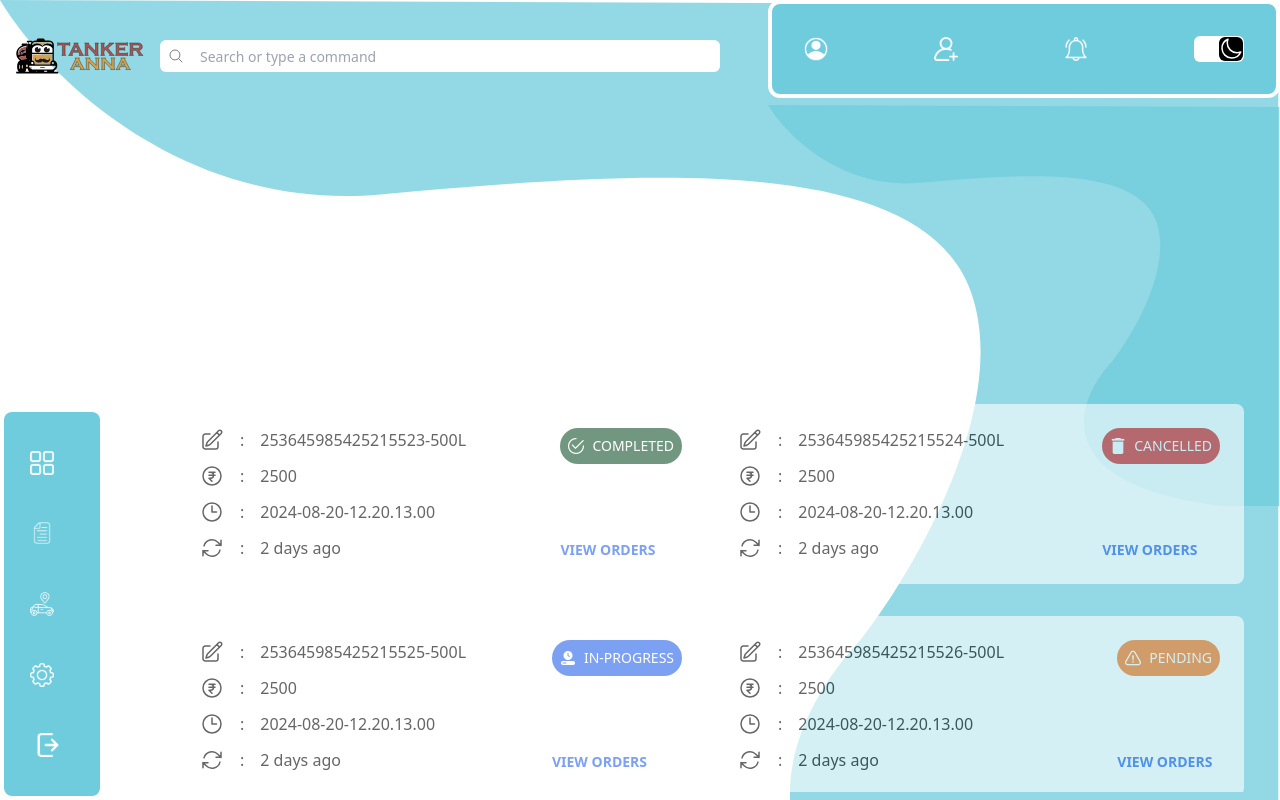
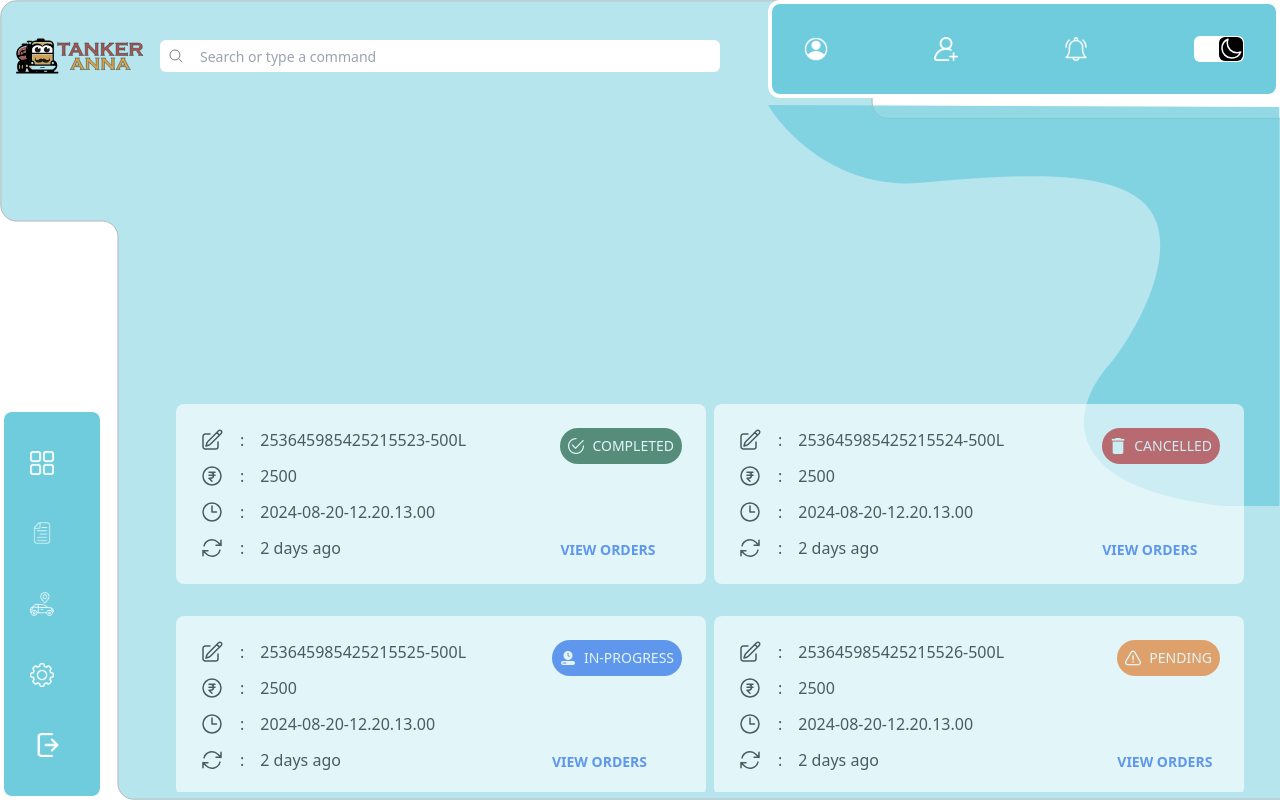
Before and after one commit to naseefhassan/AUGA_UI, a React (Vite) app: page / in a window 1280 px wide. Built offline with nearby package versions, Linux system fonts and the light colour scheme.

Commit message:
image changed

```diff
--- a/src/Pages/Home.jsx
+++ b/src/Pages/Home.jsx
@@ -57,7 +57,7 @@ function Home() {
   return (
     <div
       style={{
-        backgroundImage: `url(${dark ? DarkBgImg : TopImage})`,
+        backgroundImage: `url(${dark ? DarkBgImg : BackgroundImg})`,
         backgroundRepeat: "no-repeat",
       }}
       className="w-screen h-screen relative flex  bg-contain md:bg-cover "
```
